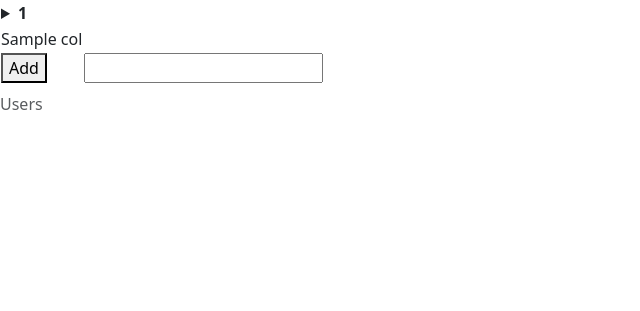
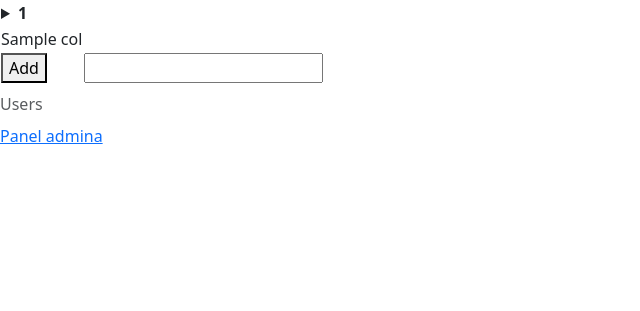
Before and after one commit to wiktorKycia/KsiegaCytatow, a Flask app: template templates/admin/users.html in a window 1280 px wide. Shown: the top 311 px of the page, without its empty margins (0-640 px from the left). Run offline with Flask 3, Linux system fonts and the light colour scheme; the template is opened without the code that fills it: most values are stand-ins (such as "Sample title", 1, 10 or a date in 2020).

Commit message:
in users.html add link to the admin panel

```diff
--- a/templates/admin/users.html
+++ b/templates/admin/users.html
@@ -1,3 +1,7 @@
 {% set table_name = "Users" %}
 {#{% set data = {{ data }} %}#}
 {% extends 'admin/table.html' %}
+{% block content %}
+	{{ super() }}
+    <a href="/admin/">Panel admina</a>
+{% endblock %}
```
